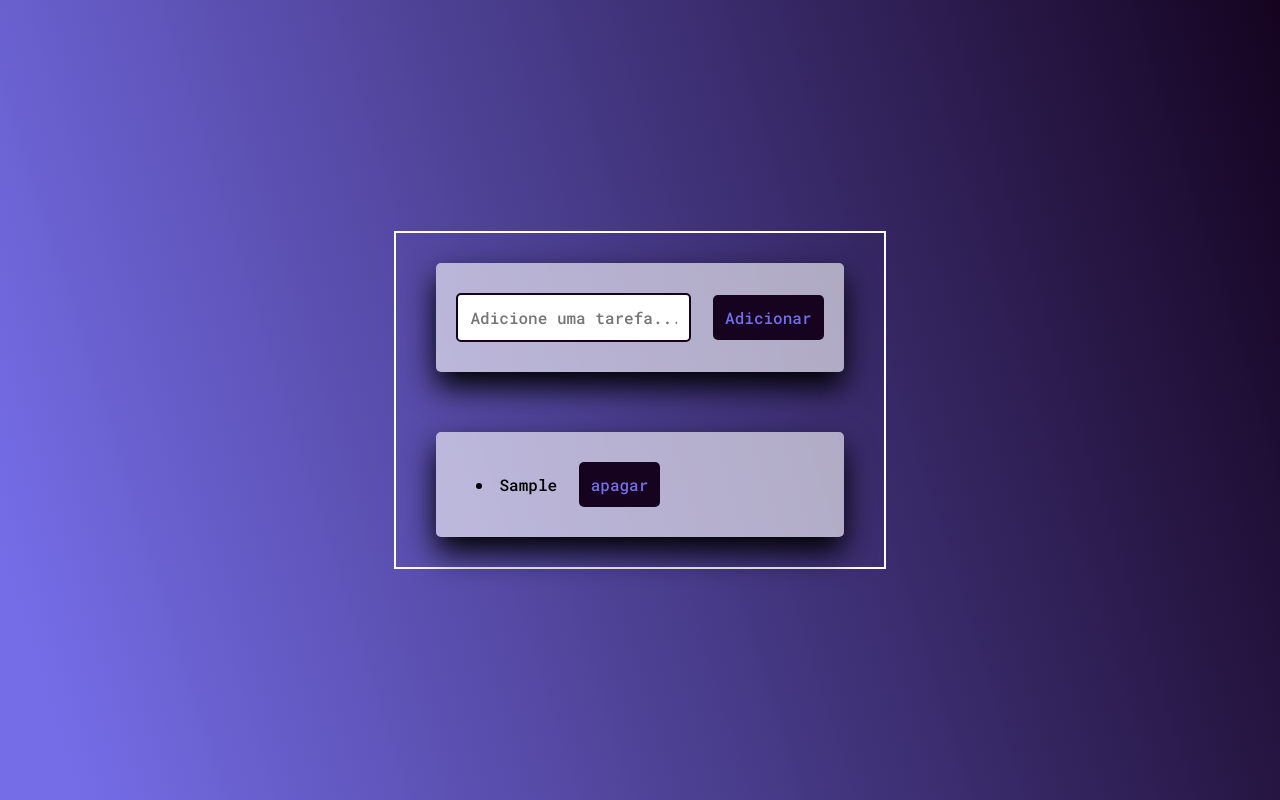
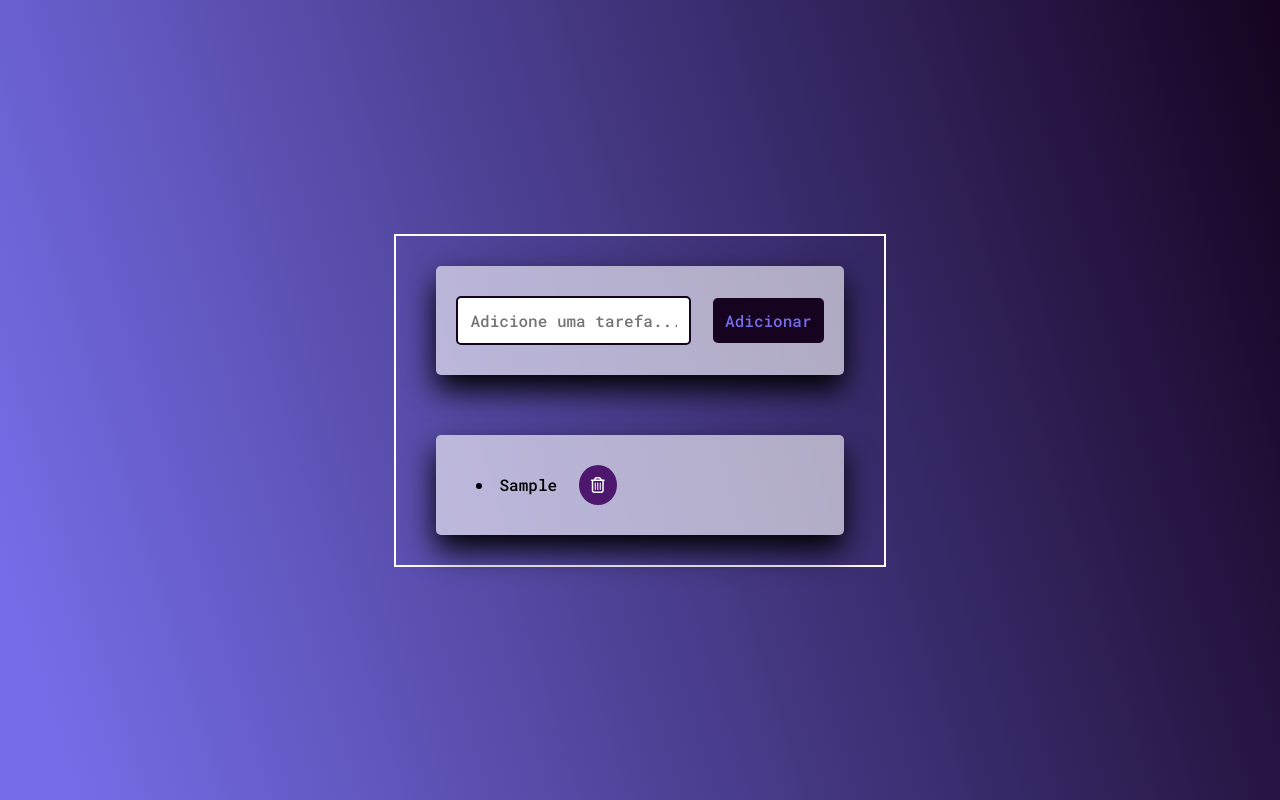
Before and after one commit to MatheusCosiello/Estudos-JS-e-TS-Full-Stack-Node-Express-noSQL-React-hooks-Redux-Design-Patterns, a plain HTML site: page task-list/index.html in a window 1280 px wide. Both pictures are taken after typing "Sample" into the empty fields and a click on the button "Adicionar". Drawn offline with Linux system fonts and the light colour scheme.

Commit message:
adicionando icone ao botao delete estilizando botao delete chamando meta tag do icone no html

```diff
--- a/task-list/assets/css/styles.css
+++ b/task-list/assets/css/styles.css
@@ -94,22 +94,22 @@ border-radius: 100%;          /* arredondando a borda do botao*/
     color: #ffffff;
 }
 /*botao apagar e seu hover*/
-.apagar{
+.fa-trash-alt{
     flex: 1;
-    border-radius: 5px;
+    border-radius: 100%;
     font-weight: 500;
     height: 100%;
     font-size: 1rem;
     border: none;
-    background-color: #150320;
-    color: #756de7;
+    background-color: #4d176e;
+    color: #ffffff;
     padding: 12px;
     margin-left: 12px;
     cursor: pointer;
 
 }
 
-.apagar:hover{
+.fa-trash-alt:hover{
     background-color: rgba(177, 25, 20, 0.53);
     color: #ffffff;
 }
--- a/task-list/assets/js/main.js
+++ b/task-list/assets/js/main.js
@@ -26,9 +26,11 @@ function limpaInput(){
 function criaBotaoApagar(li){
     li.innerHTML += ' ';
 const botaoApagar = document.createElement('button');
-botaoApagar.innerText = 'apagar';
-botaoApagar.setAttribute('class','apagar');
 botaoApagar.setAttribute('id','apagar');
+botaoApagar.setAttribute('title', 'botaoApagar');
+botaoApagar.classList.add("far");                       // chamando classes para icon
+botaoApagar.classList.add("fa-trash-alt");              // chamando classes para icon
+
 li.appendChild(botaoApagar);
 }
 
--- a/task-list/index.html
+++ b/task-list/index.html
@@ -21,6 +21,8 @@
         <div class="task-list"> <!--UL DE TAREFAS-->
         </div>
     </div>
+    <script src="https://kit.fontawesome.com/205f8409af.js" crossorigin="anonymous"></script>
+    <!--chamada font icone -->
     <script src="./assets/js/main.js"></script>
 </body>
 
```
